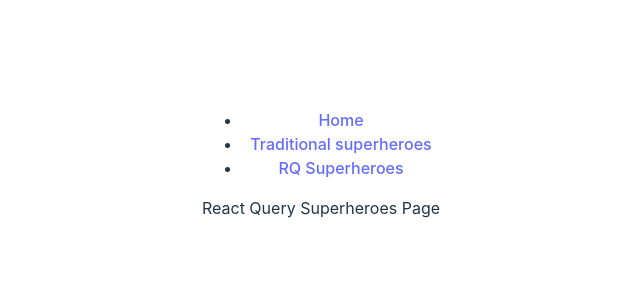
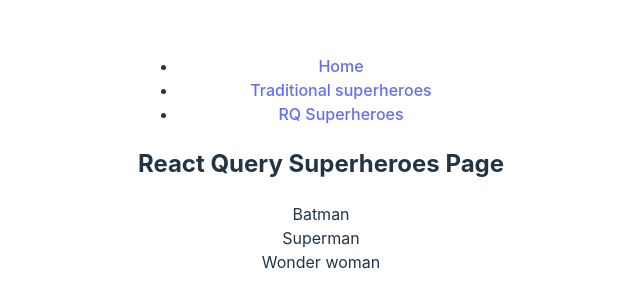
Before and after one commit to IsratJahan13/react_query_practice, a React (Vite) app: page /rq-super-heroes in a window 1280 px wide. Shown: the part 244-552 px from the top of the page, without its empty margins (319-959 px from the left). Built offline with nearby package versions, Linux system fonts and the light colour scheme; data requests are answered from the project's data file.

Commit message:
done with query client provider

```diff
--- a/src/App.jsx
+++ b/src/App.jsx
@@ -6,12 +6,16 @@ import { BrowserRouter as Router, Routes, Route, Link } from 'react-router-dom'
 import SuperheroesPage from './components/Superheroes.page'
 import RQSuperheroesPage from './components/RQSuperheroes.page'
 import HomePage from './components/Home.page'
+import { QueryClientProvider } from 'react-query'
+import { QueryClient } from '../node_modules/react-query/es/core/queryClient';
+
+const queryClient = new QueryClient()
 
 function App() {
-  const [count, setCount] = useState(0)
 
   return (
-    <Router>
+    <QueryClientProvider client={queryClient}>
+      <Router>
       <div>
         <nav>
           <ul>
@@ -33,6 +37,7 @@ function App() {
         </Routes>
       </div>
     </Router>
+    </QueryClientProvider>
   )
 }
 
--- a/src/components/RQSuperheroes.page.jsx
+++ b/src/components/RQSuperheroes.page.jsx
@@ -1,9 +1,24 @@
 import React from 'react';
+import { useQuery } from 'react-query';
+import axios from 'axios';
 
 const RQSuperheroesPage = () => {
+    const { isLoading, data } = useQuery('super-heroes', () => {
+        return axios.get('http://localhost:4000/superheroes')
+    })
+
+    if(isLoading) {
+        return <h2>Loading...</h2>
+    }
+
     return (
         <div>
-            React Query Superheroes Page
+            <h2>React Query Superheroes Page</h2>
+            {
+                data?.data.map((hero) => {
+                    return <div key={hero.name}>{hero.name}</div>
+                })
+            }
         </div>
     );
 };
```
